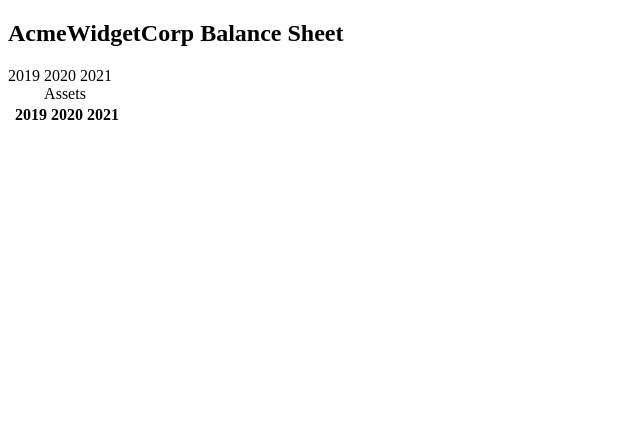
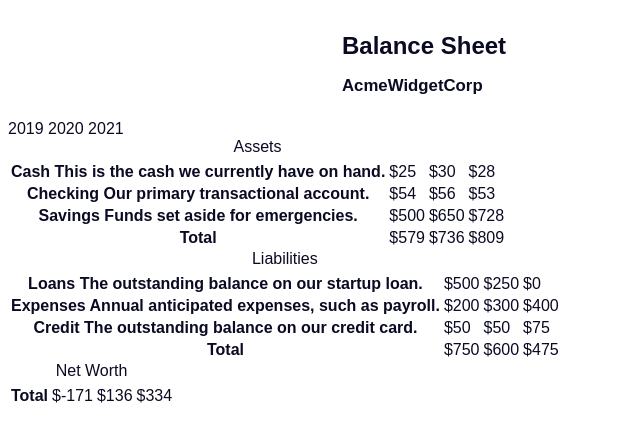
Before and after one commit to S4vi0r17/FCC, a plain HTML site: page 11BalanceSheet/index.html in a window 1280 px wide. Shown: the whole page, without its empty margins (0-640 px from the left). Drawn offline with Linux system fonts and the light colour scheme.

Commit message:
BalanceSheet in process

```diff
--- a/11BalanceSheet/index.html
+++ b/11BalanceSheet/index.html
@@ -34,11 +34,88 @@
                         </tr>
                     </thead>
                     <tbody>
+                        <tr class="data">
+                            <th>Cash <span class="description">This is the cash we currently have on hand.</span></th>
+                            <td>$25</td>
+                            <td>$30</td>
+                            <td class="current">$28</td>
+                        </tr>
+                        <tr class="data">
+                            <th>Checking <span class="description">Our primary transactional account.</span></th>
+                            <td>$54</td>
+                            <td>$56</td>
+                            <td class="current">$53</td>
+                        </tr>
+                        <tr class="data">
+                            <th>Savings <span class="description">Funds set aside for emergencies.</span></th>
+                            <td>$500</td>
+                            <td>$650</td>
+                            <td class="current">$728</td>
+                        </tr>
+                        <tr class="total">
+                            <th>Total <span class="sr-only">Assets</span></th>
+                            <td>$579</td>
+                            <td>$736</td>
+                            <td class="current">$809</td>
+                        </tr>
                     </tbody>
                 </table>
                 <table>
+                    <caption>Liabilities</caption>
+                    <thead>
+                        <tr>
+                            <td></td>
+                            <th><span class="sr-only">2019</span></th>
+                            <th><span class="sr-only">2020</span></th>
+                            <th><span class="sr-only">2021</span></th>
+                        </tr>
+                    </thead>
+                    <tbody>
+                        <tr class="data">
+                            <th>Loans <span class="description">The outstanding balance on our startup loan.</span></th>
+                            <td>$500</td>
+                            <td>$250</td>
+                            <td class="current">$0</td>
+                        </tr>
+                        <tr class="data">
+                            <th>Expenses <span class="description">Annual anticipated expenses, such as payroll.</span>
+                            </th>
+                            <td>$200</td>
+                            <td>$300</td>
+                            <td class="current">$400</td>
+                        </tr>
+                        <tr class="data">
+                            <th>Credit <span class="description">The outstanding balance on our credit card.</span></th>
+                            <td>$50</td>
+                            <td>$50</td>
+                            <td class="current">$75</td>
+                        </tr>
+                        <tr class="total">
+                            <th>Total <span class="sr-only">Liabilities</span></th>
+                            <td>$750</td>
+                            <td>$600</td>
+                            <td class="current">$475</td>
+                        </tr>
+                    </tbody>
                 </table>
                 <table>
+                    <caption>Net Worth</caption>
+                    <thead>
+                        <tr>
+                            <td></td>
+                            <th><span class="sr-only">2019</span></th>
+                            <th><span class="sr-only">2020</span></th>
+                            <th><span class="sr-only">2021</span></th>
+                        </tr>
+                    </thead>
+                    <tbody>
+                        <tr class="total">
+                            <th>Total <span class="sr-only">Net Worth</span></th>
+                            <td>$-171</td>
+                            <td>$136</td>
+                            <td class="current">$334</td>
+                        </tr>
+                    </tbody>
                 </table>
             </div>
         </section>
--- a/11BalanceSheet/styles.css
+++ b/11BalanceSheet/styles.css
@@ -0,0 +1,37 @@
+span[class~="sr-only"] {
+    border: 0;
+    clip: rect(1px, 1px, 1px, 1px);
+    clip-path: inset(50%);
+    height: 1px;
+    width: 1px;
+    position: absolute;
+    overflow: hidden;
+    white-space: nowrap;
+    padding: 0;
+    margin: -1px;
+}
+
+html {
+    box-sizing: border-box;
+}
+
+body {
+    font-family: sans-serif;
+    color: #0a0a23;
+}
+
+h1 {
+    max-width: 37.25rem;
+    margin: 0 auto;
+    padding: 1.5rem 1.25rem;
+}
+
+h1 .flex {
+    display: flex;
+    flex-direction: column-reverse;
+    gap: 1rem;
+}
+
+h1 .flex span:first-of-type {
+    font-size: 0.7em;
+}
```
